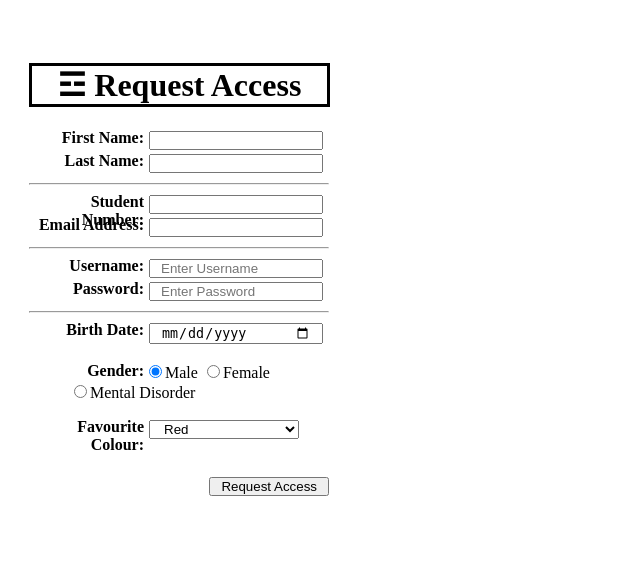
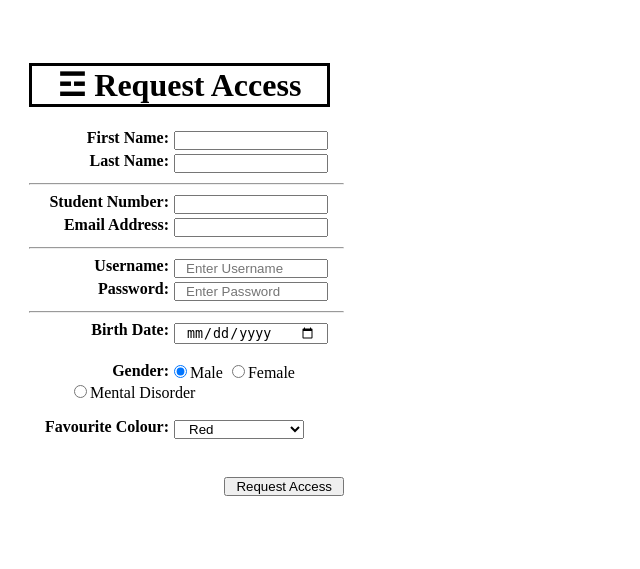
Before and after one commit to Kelsistoltz/Elevator-MAJiK, a PHP site: page /html/request_access.html in a window 1280 px wide. Shown: the top 569 px of the page, without its empty margins (0-640 px from the left). Run offline with PHP 8.4, Linux system fonts and the light colour scheme.

Commit message:
New/Test from Mike
I hope this doesn't mess things up. =)

```diff
--- a/Website/css/homesty.css
+++ b/Website/css/homesty.css
@@ -13,6 +13,7 @@ h1 {
 	font-family: "Times New Roman";
 	text-align: center;
 	position: relative;
+	/* margin: auto; */
 }
 
 a:link {
@@ -119,19 +120,19 @@ a:hover{
 .text_lbl{
     float: left;
 	height: 10px;
-    width: 115px;
+    width: 140px;
     text-align: right;
     padding: : 0px 10px 0px 10px
 }
 .text_ip {
-    width:150px;
+    width:130px;
     text-align: left;
     padding: 0px 10px 0px 10px;
     margin: 2px 5px;
 }
 
 .ogForm {
-	width: 300px;
+	width: 315px;
     /* border: 5px solid black; */
     padding: 5px;
     margin: 5px;
```
